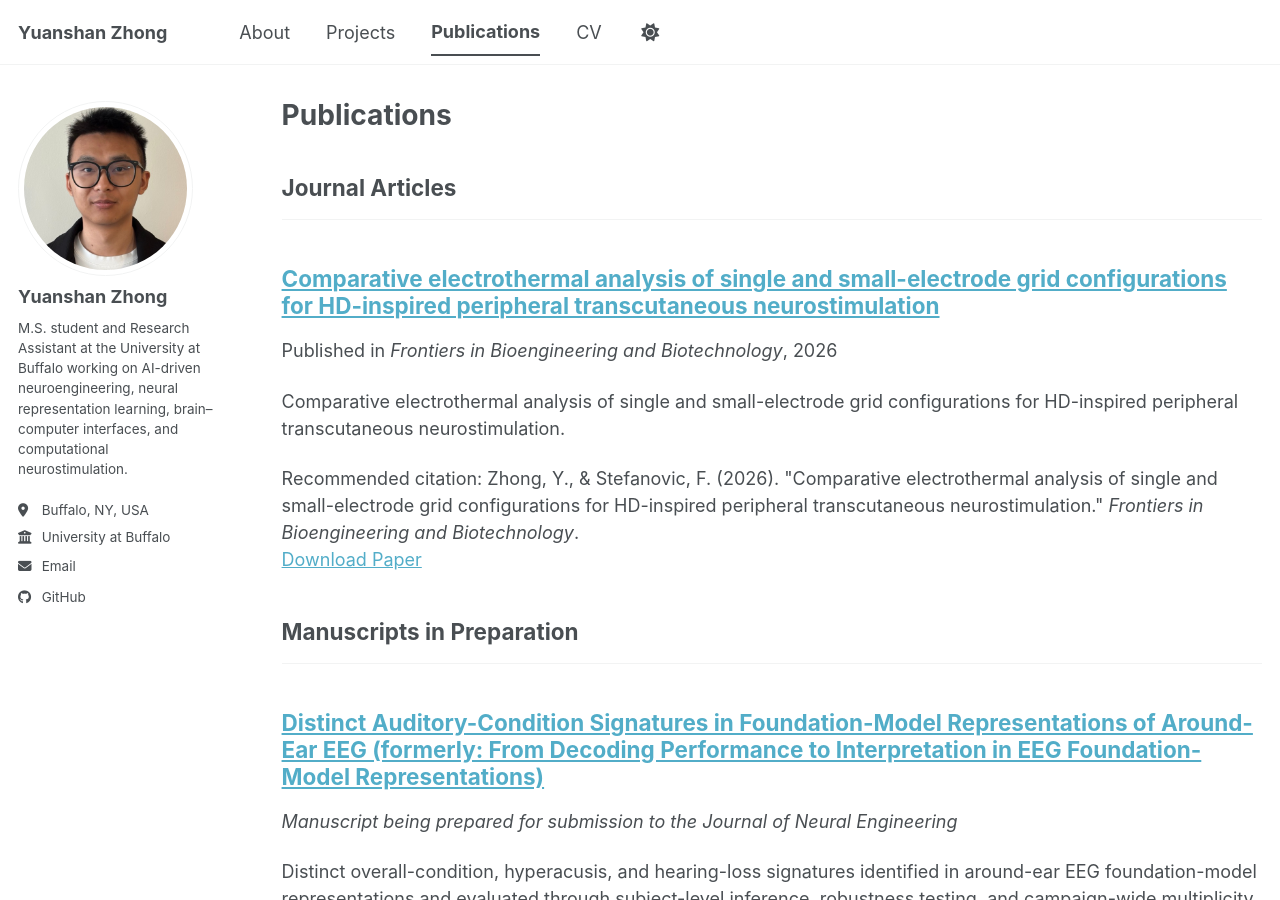
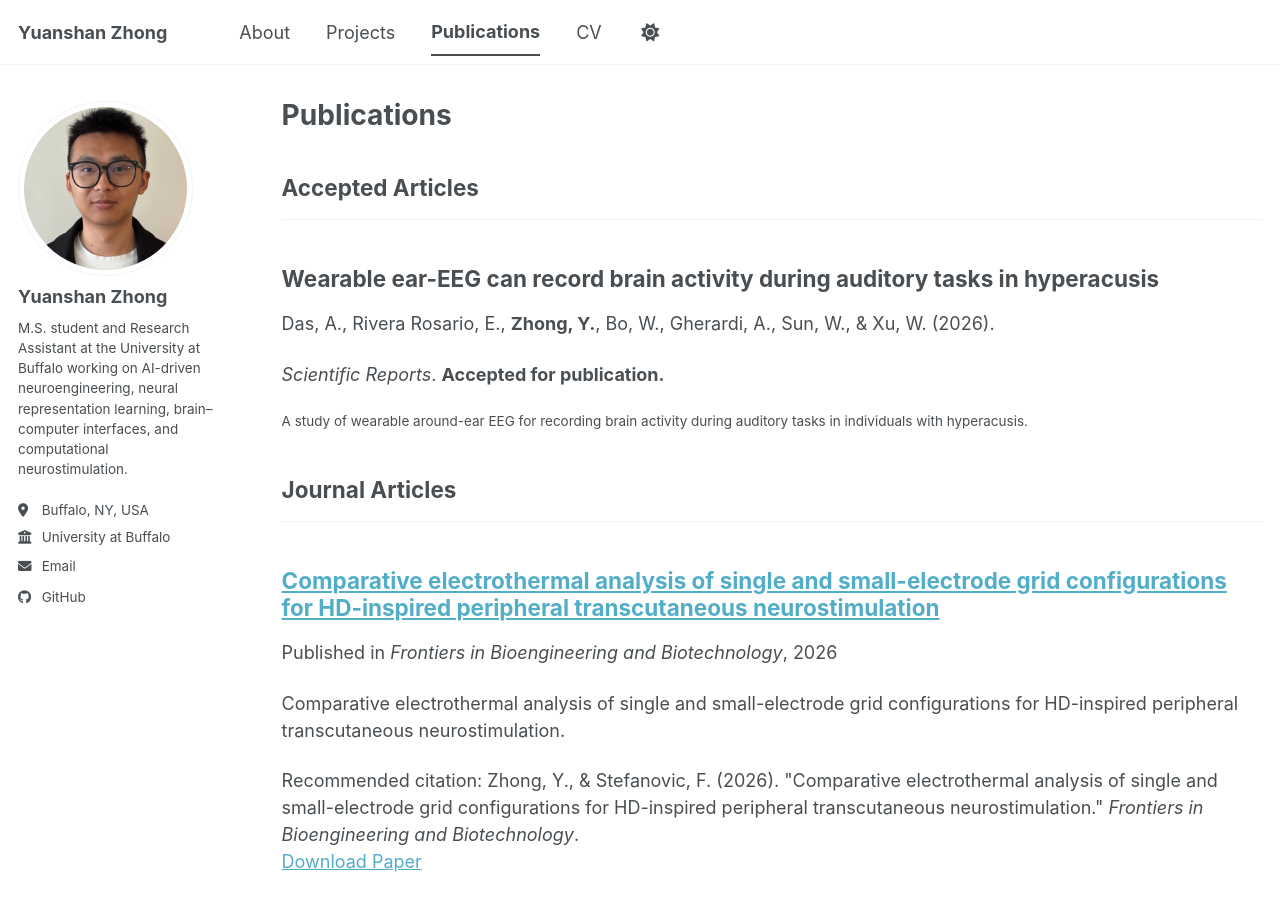
Before and after one commit to Yzhong9527/Yzhong9527.github.io, a Jekyll site: the page built from _pages/publications.html, in a window 1280 px wide and 900 px high. Built offline with Jekyll 4.4.1, drawn with Linux system fonts in a browser that asks for light colours; a script bundle is joined from its source files by our own code; library files that are not in the unit come from our copies.

Commit message:
Enhance publications page with accepted articles section
Added a new section for accepted articles and improved formatting for Google Scholar link.

```diff
--- a/_pages/publications.html
+++ b/_pages/publications.html
@@ -6,21 +6,51 @@ author_profile: true
 ---
 
 {% if site.author.googlescholar %}
-  <div class="wordwrap">You can also find my articles on <a href="{{site.author.googlescholar}}">my Google Scholar profile</a>.</div>
+  <div class="wordwrap">
+    You can also find my articles on
+    <a href="{{site.author.googlescholar}}">my Google Scholar profile</a>.
+  </div>
 {% endif %}
 
 {% include base_path %}
 
-<!-- New style rendering if publication categories are defined -->
+<h2>Accepted Articles</h2>
+<hr />
+
+<div class="list__item">
+  <article class="archive__item">
+    <h2 class="archive__item-title">
+      Wearable ear-EEG can record brain activity during auditory tasks in hyperacusis
+    </h2>
+
+    <p>
+      Das, A., Rivera Rosario, E., <strong>Zhong, Y.</strong>,
+      Bo, W., Gherardi, A., Sun, W., &amp; Xu, W. (2026).
+    </p>
+
+    <p>
+      <i>Scientific Reports</i>.
+      <strong>Accepted for publication.</strong>
+    </p>
+
+    <p class="archive__item-excerpt">
+      A study of wearable around-ear EEG for recording brain activity
+      during auditory tasks in individuals with hyperacusis.
+    </p>
+  </article>
+</div>
+
+<!-- Automatically render existing publication entries -->
 {% if site.publication_category %}
-  {% for category in site.publication_category  %}
+  {% for category in site.publication_category %}
     {% assign title_shown = false %}
     {% for post in site.publications reversed %}
       {% if post.category != category[0] %}
         {% continue %}
       {% endif %}
       {% unless title_shown %}
-        <h2>{{ category[1].title }}</h2><hr />
+        <h2>{{ category[1].title }}</h2>
+        <hr />
         {% assign title_shown = true %}
       {% endunless %}
       {% include archive-single.html %}
```
